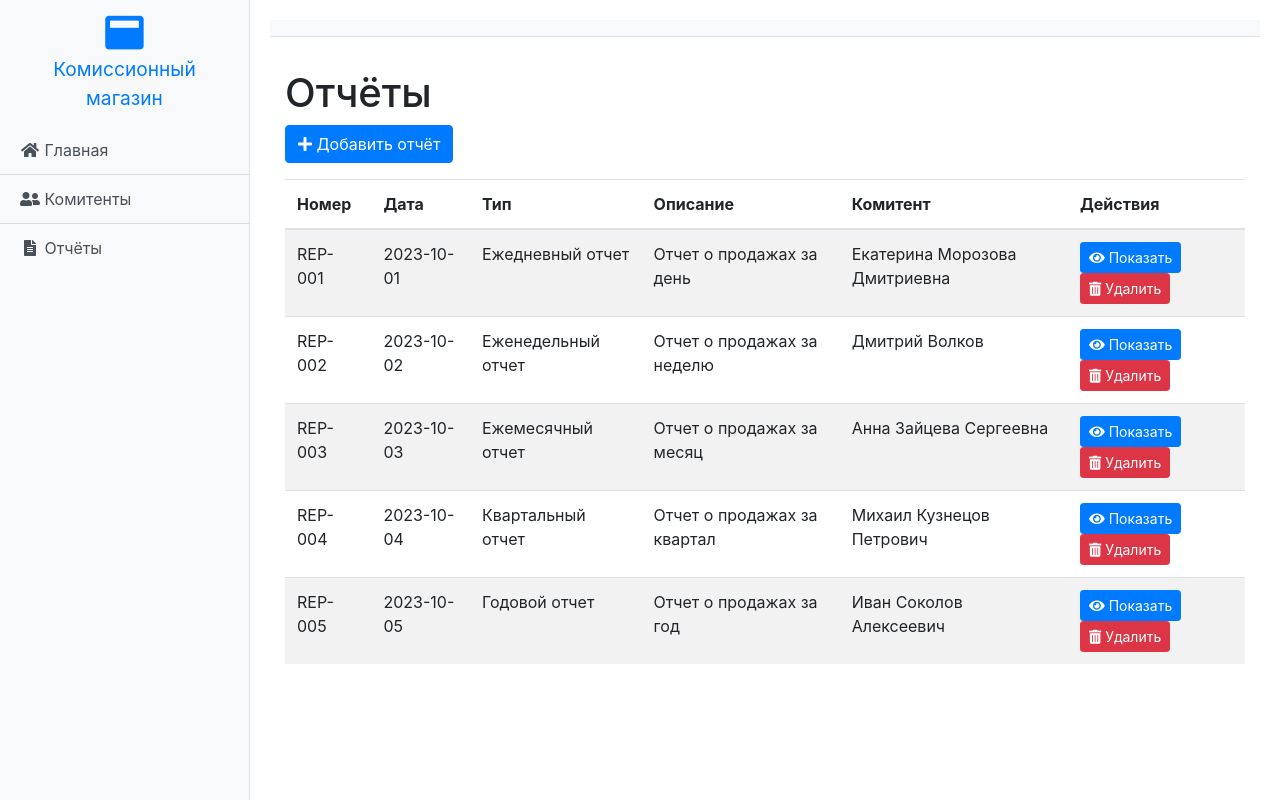
After one commit to beato07/commission-shop, a Flask app: page /reports in a window 1280 px wide. The commit adds this page. Run offline with Flask 3, Linux system fonts and the light colour scheme; some libraries are stand-ins or nearby versions.

Commit message:
Implement report registration form and remove redundant sale_id/report_id

```diff
--- a/src/app.py
+++ b/src/app.py
@@ -2,8 +2,10 @@ from dotenv import load_dotenv
 load_dotenv()
 
 from flask import Flask, render_template, redirect, url_for, request, flash
-from models import db, Consignor
+from models import db, Consignor, Report
 from config import Config
+
+from datetime import datetime
 
 app = Flask(__name__)
 app.config.from_object(Config)
@@ -13,11 +15,24 @@ db.init_app(app)
 # Для тестирования
 def insert_test_data():
     consignors = [
-        {'id': 1, 'first_name': 'Иван', 'last_name': 'Соколов', 'middle_name': 'Алексеевич', 'email': 'ivan.sokolov@example.com', 'phone_number': '79001234567', 'passport_data': '4510 123456', 'INN': '123456789012', 'sale_id': None, 'report_id': None},
-        {'id': 2, 'first_name': 'Екатерина', 'last_name': 'Морозова', 'middle_name': 'Дмитриевна', 'email': 'ekaterina.morozova@example.com', 'phone_number': '79111234568', 'passport_data': '4511 234567', 'INN': '234567890123', 'sale_id': None, 'report_id': None},
-        {'id': 3, 'first_name': 'Дмитрий', 'last_name': 'Волков', 'middle_name': None, 'email': 'dmitry.volkov@example.com', 'phone_number': '79221234569', 'passport_data': '4512 345678', 'INN': '345678901234', 'sale_id': None, 'report_id': None},
-        {'id': 4, 'first_name': 'Анна', 'last_name': 'Зайцева', 'middle_name': 'Сергеевна', 'email': 'anna.zaytseva@example.com', 'phone_number': '79331234570', 'passport_data': '4513 456789', 'INN': '456789012345', 'sale_id': None, 'report_id': None},
-        {'id': 5, 'first_name': 'Михаил', 'last_name': 'Кузнецов', 'middle_name': 'Петрович', 'email': 'mikhail.kuznetsov@example.com', 'phone_number': '79441234571', 'passport_data': '4514 567890', 'INN': '567890123456', 'sale_id': None, 'report_id': None}
+        {'id': 1, 'first_name': 'Иван', 'last_name': 'Соколов', 'middle_name': 'Алексеевич', 'email': 'ivan.sokolov@example.com', 'phone_number': '79001234567', 'passport_data': '4510 123456', 'INN': '123456789012'},
+        {'id': 2, 'first_name': 'Екатерина', 'last_name': 'Морозова', 'middle_name': 'Дмитриевна', 'email': 'ekaterina.morozova@example.com', 'phone_number': '79111234568', 'passport_data': '4511 234567', 'INN': '234567890123'},
+        {'id': 3, 'first_name': 'Дмитрий', 'last_name': 'Волков', 'middle_name': None, 'email': 'dmitry.volkov@example.com', 'phone_number': '79221234569', 'passport_data': '4512 345678', 'INN': '345678901234'},
+        {'id': 4, 'first_name': 'Анна', 'last_name': 'Зайцева', 'middle_name': 'Сергеевна', 'email': 'anna.zaytseva@example.com', 'phone_number': '79331234570', 'passport_data': '4513 456789', 'INN': '456789012345'},
+        {'id': 5, 'first_name': 'Михаил', 'last_name': 'Кузнецов', 'middle_name': 'Петрович', 'email': 'mikhail.kuznetsov@example.com', 'phone_number': '79441234571', 'passport_data': '4514 567890', 'INN': '567890123456'}
+    ]
+
+    reports = [
+        {'id': 1, 'number': 'REP-001', 'date': '2023-10-01', 'report_type': 'Ежедневный отчет',
+         'description': 'Отчет о продажах за день', 'consignor_id': 2},
+        {'id': 2, 'number': 'REP-002', 'date': '2023-10-02', 'report_type': 'Еженедельный отчет',
+         'description': 'Отчет о продажах за неделю', 'consignor_id': 3},
+        {'id': 3, 'number': 'REP-003', 'date': '2023-10-03', 'report_type': 'Ежемесячный отчет',
+         'description': 'Отчет о продажах за месяц', 'consignor_id': 4},
+        {'id': 4, 'number': 'REP-004', 'date': '2023-10-04', 'report_type': 'Квартальный отчет',
+         'description': 'Отчет о продажах за квартал', 'consignor_id': 5},
+        {'id': 5, 'number': 'REP-005', 'date': '2023-10-05', 'report_type': 'Годовой отчет',
+         'description': 'Отчет о продажах за год', 'consignor_id': 1},
     ]
 
     # Добавление комитентов
@@ -30,19 +45,33 @@ def insert_test_data():
             phone_number=consignor_data['phone_number'],
             passport_data=consignor_data['passport_data'],
             INN=consignor_data['INN'],
-            sale_id=consignor_data['sale_id'], # None или ID продажи
-            report_id=consignor_data['report_id'] # None или ID отчёта
+            # sale_id=consignor_data['sale_id'], # None или ID продажи
+            # report_id=consignor_data['report_id'] # None или ID отчёта
         )
         db.session.add(consignor)
 
     # Сохранение изменений в базе данных
     db.session.commit()
 
+    # Добавление отчетов
+    for report_data in reports:
+        report = Report(
+            number=report_data['number'],
+            date=datetime.strptime(report_data['date'], '%Y-%m-%d').date(),
+            report_type=report_data['report_type'],
+            description=report_data['description'],
+            consignor_id=report_data['consignor_id']
+        )
+        db.session.add(report)
+
+    db.session.commit()
+
 
 def init_db():
     with app.app_context():
+        db.drop_all()
         db.create_all()
-        # insert_test_data()
+        insert_test_data()
 
 
 @app.route('/')
@@ -59,12 +88,7 @@ def consignors_list():
 @app.route('/consignors/<consignor_id>')
 def consignor_detail(consignor_id):
     consignor = Consignor.query.get(consignor_id)
-    sale, report = None, None
-    if consignor.sale_id:
-        sale = Consignor.query.get(consignor.sale_id)
-    if consignor.report_id:
-        report = Consignor.query.get(consignor.report_id)
-    return render_template('consignor_detail.html', consignor=consignor, sale=sale, report=report)
+    return render_template('consignor_detail.html', consignor=consignor)
 
 
 @app.route('/add_consignor', methods=['GET', 'POST'])
@@ -78,8 +102,6 @@ def add_consignor():
         phone_number = request.form['phone_number']
         passport_data = request.form['passport_data']
         INN = request.form['INN']
-        sale_id = request.form.get('sale_id') or None
-        report_id = request.form.get('report_id') or None
         new_consignor = Consignor(
             first_name=first_name,
             last_name=last_name,
@@ -87,9 +109,7 @@ def add_consignor():
             email=email,
             phone_number=phone_number,
             passport_data=passport_data,
-            INN=INN,
-            sale_id=sale_id,
-            report_id=report_id
+            INN=INN
         )
         db.session.add(new_consignor)
         db.session.commit()
@@ -120,6 +140,61 @@ def delete_consignor(consignor_id):
     return redirect(url_for('consignors_list'))
 
 
+@app.route('/reports')
+def reports_list():
+    reports = Report.query.all()
+    consignors = Consignor.query.all()
+    # Создание словаря для быстрого доступа к именам комитентов по их идентификаторам
+    consignors_dict = {consignor.id: f"{consignor.first_name} {consignor.last_name} {consignor.middle_name or ''}".strip() for consignor in consignors}
+
+    return render_template('reports_list.html', reports=reports, consignors=consignors_dict)
+
+
+@app.route('/report/<int:report_id>')
+def report_detail(report_id):
+    report = Report.query.get_or_404(report_id)
+    consignor = Consignor.query.get(report.consignor_id)
+    return render_template('report_detail.html', report=report, consignor=consignor)
+
+
+@app.route('/add_report', methods=['GET', 'POST'])
+def add_report():
+    consignors = Consignor.query.all()
+    if request.method == 'POST':
+        number = request.form['number']
+        date = request.form['date']
+        report_type = request.form['report_type']
+        description = request.form['description']
+        consignor_id = request.form['consignor_id']
+
+        # Convert date to a Python date object
+        date = datetime.strptime(date, '%Y-%m-%d')
+
+        # Create and save the report
+        new_report = Report(
+            number=number,
+            date=date,
+            report_type=report_type,
+            description=description,
+            consignor_id=consignor_id
+        )
+        db.session.add(new_report)
+        db.session.commit()
+
+        flash('Отчёт успешно добавлен!', 'success')
+        return redirect(url_for('reports_list'))
+    return render_template('add_report.html', consignors=consignors)
+
+
+@app.route('/delete_report/<int:report_id>', methods=['POST'])
+def delete_report(report_id):
+    report = Report.query.get_or_404(report_id)
+    db.session.delete(report)
+    db.session.commit()
+    flash('Отчёт успешно удалён!', 'success')
+    return redirect(url_for('reports_list'))
+
+
 if __name__ == "__main__":
     init_db() # создаст таблицы перед запуском сервера
     app.run() #debug=True
--- a/src/models.py
+++ b/src/models.py
@@ -11,8 +11,6 @@ class Consignor(db.Model):
     phone_number = db.Column(db.String(20), nullable=False)  # Номер телефона комитента
     passport_data = db.Column(db.String(50), nullable=False) # Паспортные данные комитента
     INN = db.Column(db.String(50), nullable=False) # ИНН комитента
-    sale_id = db.Column(db.Integer, db.ForeignKey('sale.id')) # Идентификатор продажи
-    report_id = db.Column(db.Integer, db.ForeignKey('report.id')) # Идентификатор отчёта
 
 
 class Product(db.Model):
@@ -43,3 +41,4 @@ class Report(db.Model):
     date = db.Column(db.Date, nullable=False)  # Дата отчета
     report_type = db.Column(db.String(50), nullable=False)  # Тип отчета
     description = db.Column(db.String(200), nullable=False)  # Описание отчета
+    consignor_id = db.Column(db.Integer, db.ForeignKey('consignor.id'), nullable=False) # Идентификатор комитента
--- a/src/templates/base.html
+++ b/src/templates/base.html
@@ -24,6 +24,9 @@
                 </a>
                 <a href="{{ url_for('consignors_list') }}" class="list-group-item list-group-item-action bg-light">
                     <i class="fas fa-user-friends fa-fw"></i> Комитенты
+                </a>
+                <a href="{{ url_for('reports_list') }}" class="list-group-item list-group-item-action bg-light">
+                    <i class="fas fa-file-alt fa-fw"></i> Отчёты
                 </a>
             </div>
         </div>
--- /dev/null
+++ b/src/templates/reports_list.html
@@ -0,0 +1,41 @@
+{% extends "base.html" %}
+
+{% block content %}
+<h1>Отчёты</h1>
+<a href="{{ url_for('add_report') }}" class="btn btn-primary mb-3">
+    <i class="fas fa-plus"></i> Добавить отчёт
+</a>
+<table class="table table-striped">
+    <thead>
+        <tr>
+            <th>Номер</th>
+            <th>Дата</th>
+            <th>Тип</th>
+            <th>Описание</th>
+            <th>Комитент</th>
+            <th>Действия</th>
+        </tr>
+    </thead>
+    <tbody>
+        {% for report in reports %}
+        <tr>
+            <td>{{ report.number }}</td>
+            <td>{{ report.date }}</td>
+            <td>{{ report.report_type }}</td>
+            <td>{{ report.description }}</td>
+            <td>{{ consignors[report.consignor_id] }}</td>
+            <td>
+                <a href="{{ url_for('report_detail', report_id=report.id) }}" class="btn btn-primary btn-sm">
+                    <i class="fas fa-eye"></i> Показать
+                </a>
+                <form action="{{ url_for('delete_report', report_id=report.id) }}" method="POST" style="display:inline;">
+                    <button type="submit" class="btn btn-danger btn-sm" onclick="return confirm('Вы уверены, что хотите удалить отчёт?');">
+                        <i class="fas fa-trash-alt"></i> Удалить
+                    </button>
+                </form>
+            </td>
+        </tr>
+        {% endfor %}
+    </tbody>
+</table>
+{% endblock %}
```
Also changed, not shown: src/templates/add_consignor.html (+0 -18 lines), src/templates/add_report.html (added, +35 -0 lines), src/templates/report_detail.html (added, +18 -0 lines).
